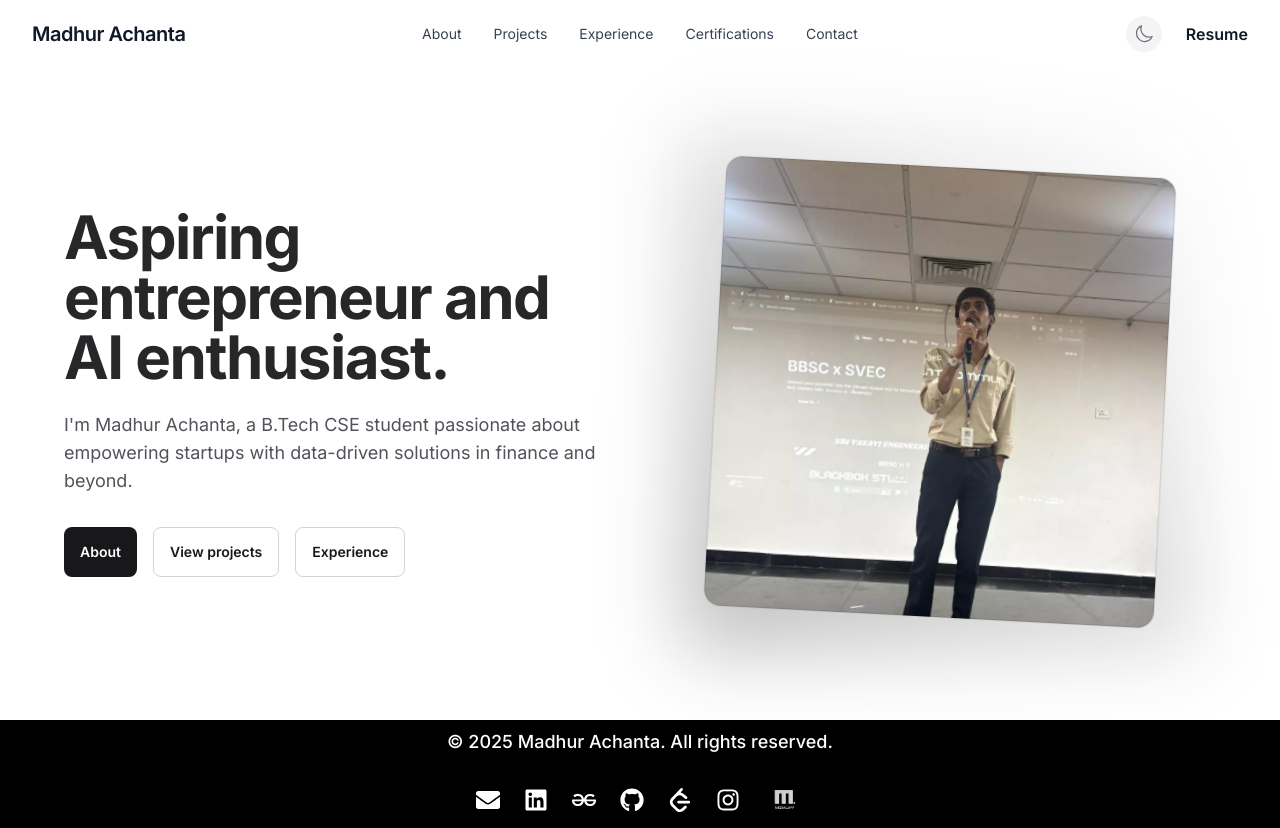
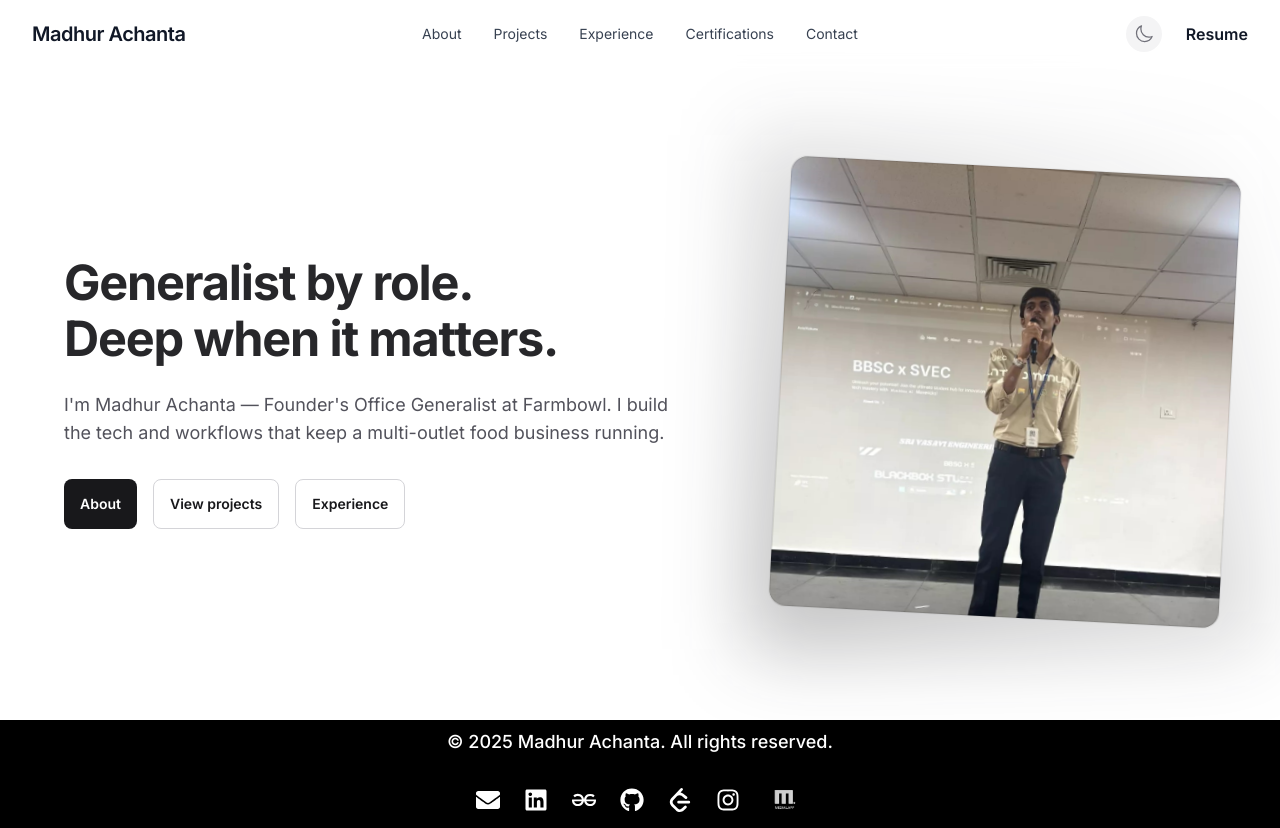
Before and after one commit to MadhurAchanta/Portfolio, a React (Create React App) app: page / in a window 1280 px wide. Built offline with nearby package versions, Linux system fonts and the light colour scheme.

Commit message:
Portfolio updated

```diff
--- a/src/pages/About.jsx
+++ b/src/pages/About.jsx
@@ -57,8 +57,8 @@ const About = () => {
                 </h1>
                 <div className="mt-6 space-y-7 text-base text-zinc-600 dark:text-zinc-400">
                   <p className="text-justify">
-                    As a B.Tech CSE student (2022–2026) at Sri Vasavi Engineering College with a 9.41 CGPA,
-                    I blend technology, finance, and entrepreneurship to create impactful solutions.
+                    B.Tech CSE graduate (Sri Vasavi Engineering College, 2022–2026, 9.41 CGPA)
+                    who blends technology, operations, and entrepreneurship to build things that actually work at scale.
                   </p>
                   <p className="text-justify">
                     My journey in technology has been driven by a passion for innovation and problem-solving.
--- a/src/pages/Home.jsx
+++ b/src/pages/Home.jsx
@@ -40,7 +40,7 @@ const Home = () => {
       <div className="container mx-auto px-4 sm:px-6 lg:px-8">
         <div className="min-h-[calc(100vh-144px)] flex items-center">
           <div className="w-full max-w-6xl mx-auto">
-            <div className="grid grid-cols-1 lg:grid-cols-2 gap-8 lg:gap-12 items-center">
+            <div className="grid grid-cols-1 lg:grid-cols-[55%_45%] gap-8 lg:gap-12 items-center">
               {/* Text Content */}
               <div className="order-2 lg:order-1">
                 <motion.div
@@ -49,12 +49,15 @@ const Home = () => {
                   animate={{ opacity: 1, y: 0 }}
                   transition={{ duration: 0.8 }}
                 >
-                  <h1 className="text-3xl sm:text-4xl lg:text-5xl xl:text-6xl font-bold tracking-tight text-zinc-800 dark:text-zinc-100">
-                    Aspiring entrepreneur and AI enthusiast.
+                  <h1
+                    className="font-bold tracking-tight text-zinc-800 dark:text-zinc-100"
+                    style={{ fontSize: 'clamp(1.75rem, 3.8vw, 3.75rem)', lineHeight: '1.15' }}
+                  >
+                    Generalist by role.<br />Deep when it matters.
                   </h1>
                   <p className="mt-4 sm:mt-6 text-base sm:text-lg text-zinc-600 dark:text-zinc-400 max-w-2xl lg:max-w-none mx-auto lg:mx-0">
-                    I'm Madhur Achanta, a B.Tech CSE student passionate about
-                    empowering startups with data-driven solutions in finance and beyond.
+                    I'm Madhur Achanta — Founder's Office Generalist at Farmbowl.
+                    I build the tech and workflows that keep a multi-outlet food business running.
                   </p>
                   <motion.div
                     className="mt-6 sm:mt-8 flex flex-col sm:flex-row gap-3 sm:gap-4 justify-center lg:justify-start"
```
